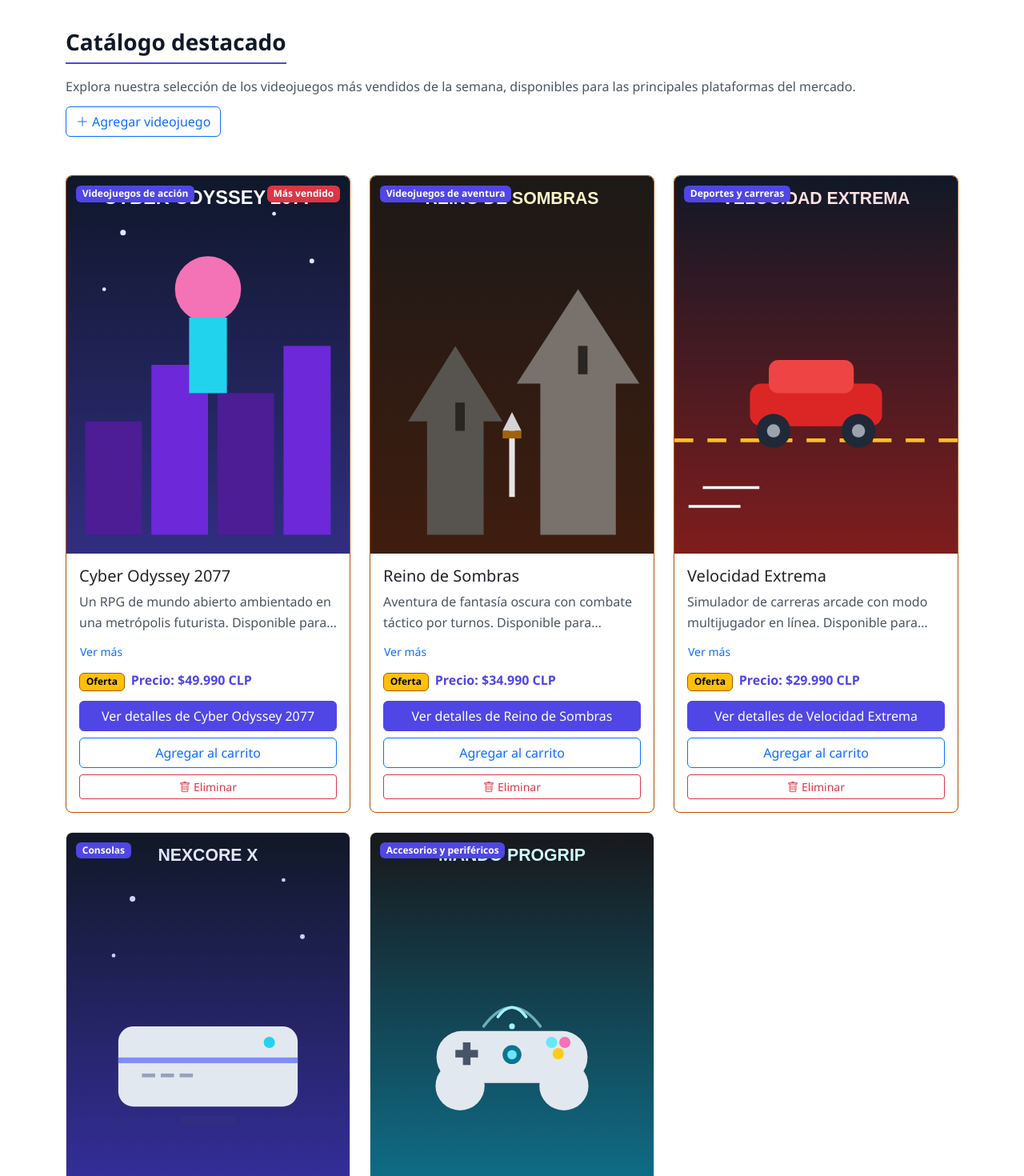
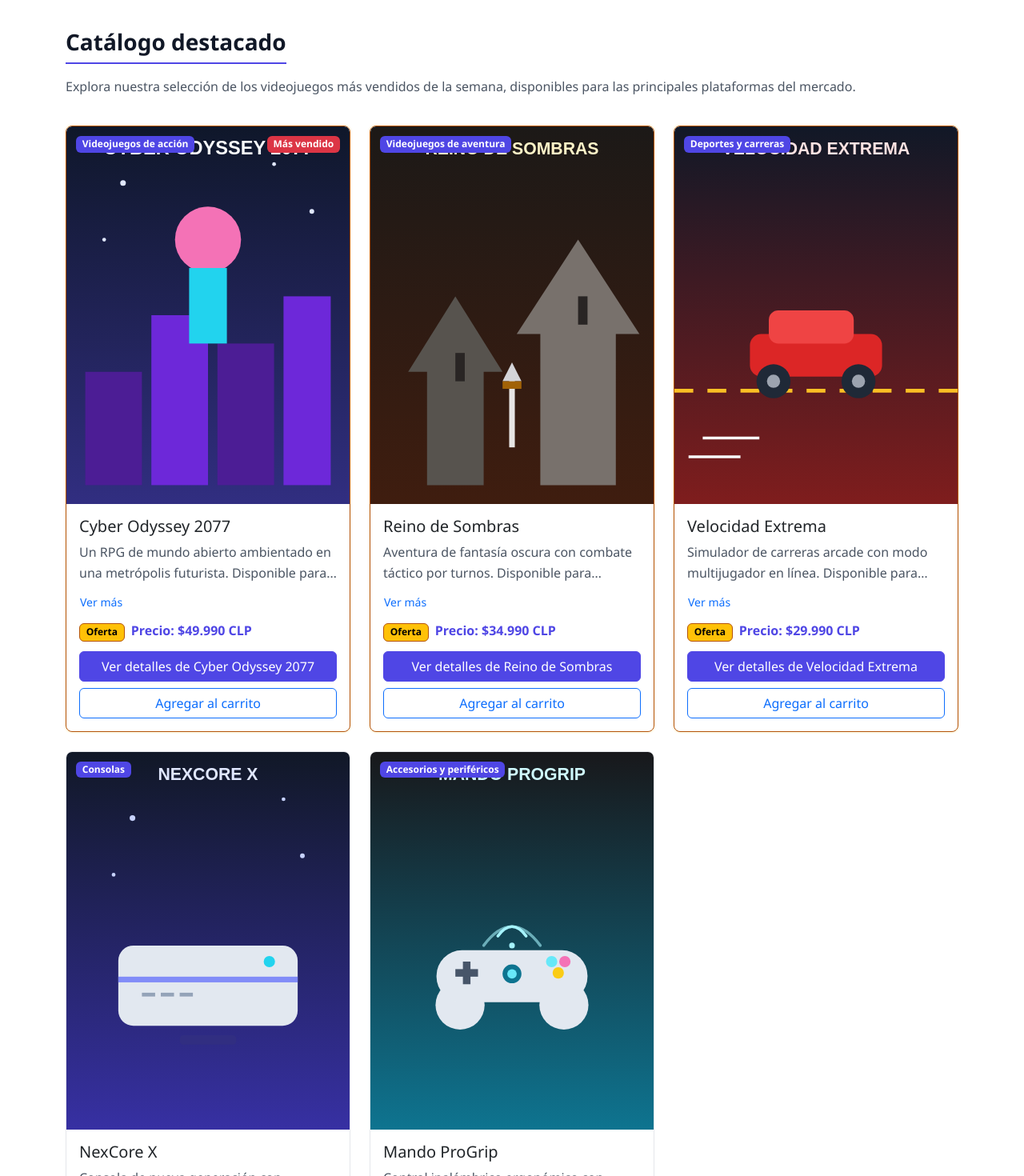
Before and after one commit to gustavoduocuc/video-game-basic, a React (Vite) app: page / in a window 1280 px wide. Shown: the part 920-2390 px from the top of the page at 80% size. Built offline with nearby package versions, Linux system fonts and the light colour scheme.

Commit message:
feat(catalog): gate catalog management by session flag

```diff
--- a/src/App.jsx
+++ b/src/App.jsx
@@ -10,6 +10,7 @@ import { CartToast } from "./components/CartToast.jsx";
 import { CartOffcanvasBody } from "./components/CartOffcanvasBody.jsx";
 import { ContactForm } from "./components/ContactForm.jsx";
 import { CategoryChips } from "./components/CategoryChips.jsx";
+import { hasCatalogAdminAccess } from "./utils/permissions.js";
 
 // Nodos ya presentes en index.html: React los llena vía portales, sin desmontar
 // el resto de la página estática (carrusel, ofertas, puntuaciones).
@@ -45,6 +46,8 @@ export function StorefrontApp() {
   const toast = useToast();
   // Se incrementa en cada submit; el efecto corre después de que el catálogo ya se re-renderizó.
   const [searchSubmitCount, setSearchSubmitCount] = useState(0);
+  // Se lee una vez al montar: activar el permiso en sessionStorage requiere recargar la página.
+  const [canManageCatalog] = useState(hasCatalogAdminAccess);
 
   useEffect(() => {
     if (searchSubmitCount > 0) scrollToResultsIfHidden();
@@ -97,7 +100,7 @@ export function StorefrontApp() {
       {mounts.catalogRoot &&
         createPortal(
           <>
-            {catalog.status === "ready" && <ProductForm onAddProduct={addProduct} />}
+            {canManageCatalog && catalog.status === "ready" && <ProductForm onAddProduct={addProduct} />}
             <ProductList
               status={catalog.status}
               filteredProducts={catalog.filteredProducts}
@@ -105,7 +108,7 @@ export function StorefrontApp() {
               searchTerm={catalog.searchTerm}
               onClearCategory={() => catalog.setCategory("")}
               onAddToCart={handleAddToCart}
-              onRemoveProduct={handleRemoveProduct}
+              onRemoveProduct={canManageCatalog ? handleRemoveProduct : null}
               isInCart={cart.isInCart}
               onRetry={catalog.retry}
             />
--- a/src/components/ProductCard.jsx
+++ b/src/components/ProductCard.jsx
@@ -88,6 +88,7 @@ export function ProductCard({ product, onAddToCart, onRemove, isInCart }) {
           >
             {isInCart ? "En el carrito ✓" : "Agregar al carrito"}
           </button>
+          {onRemove && (
             <button
               type="button"
               className="btn btn-outline-danger btn-sm mt-2"
@@ -97,6 +98,7 @@ export function ProductCard({ product, onAddToCart, onRemove, isInCart }) {
               <i className="bi bi-trash me-1" aria-hidden="true"></i>
               Eliminar
             </button>
+          )}
         </div>
       </article>
     </div>
--- /dev/null
+++ b/src/utils/permissions.js
@@ -0,0 +1,11 @@
+const CATALOG_ADMIN_KEY = "gamevault:admin";
+
+// Control solo de interfaz: cualquiera puede fijar la clave desde la consola.
+// Debe complementarse con autenticación real antes de un uso productivo.
+export function hasCatalogAdminAccess() {
+  try {
+    return window.sessionStorage.getItem(CATALOG_ADMIN_KEY) === "true";
+  } catch {
+    return false;
+  }
+}
```
Lines whose indentation alone changed are shown as unchanged.
